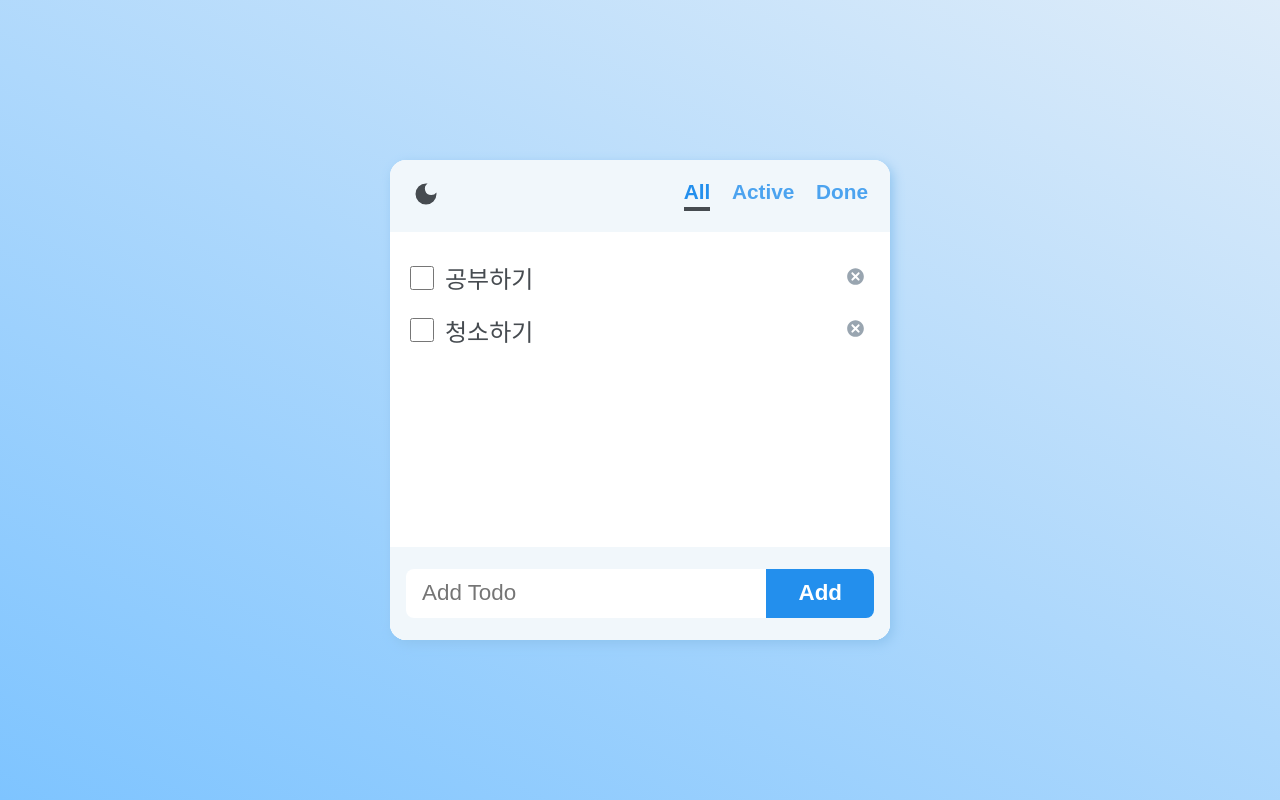
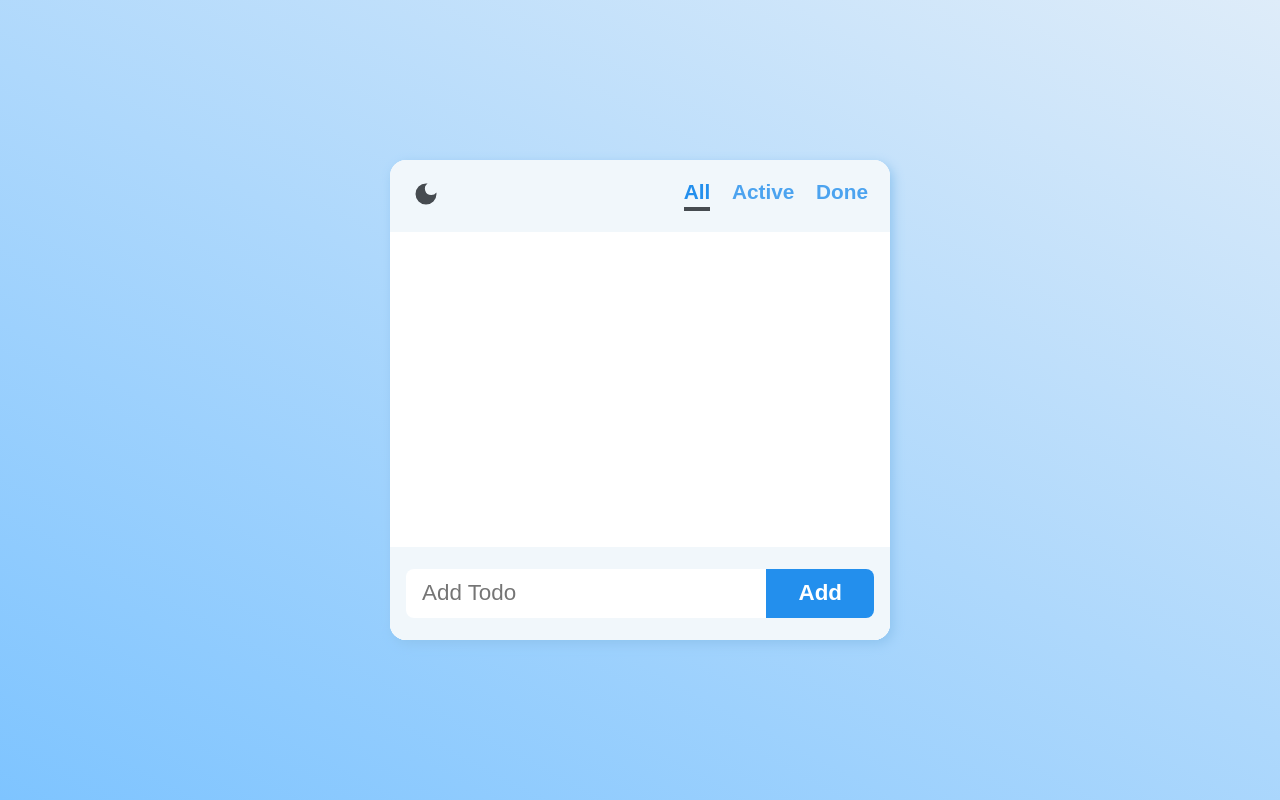
Before and after one commit to dazzel3/react-todo-dream-coding, a React (Create React App) app: page / in a window 1280 px wide. Built offline with nearby package versions, Linux system fonts and the light colour scheme.

Commit message:
feat: use localStorage for maintaining TodoList

```diff
--- a/src/components/TodoList/TodoList.jsx
+++ b/src/components/TodoList/TodoList.jsx
@@ -1,13 +1,14 @@
-import React, { useState } from 'react';
+import React, { useEffect, useState } from 'react';
 import styles from './TodoList.module.css';
 import AddTodo from '../AddTodo/AddTodo';
 import Todo from '../Todo/Todo';
 
 export default function TodoList({ filter }) {
-  const [todos, setTodos] = useState([
-    { id: '1', text: '공부하기', status: 'active' },
-    { id: '2', text: '청소하기', status: 'active' },
-  ]);
+  const [todos, setTodos] = useState(getTodos);
+
+  useEffect(() => {
+    localStorage.setItem('TodoList', JSON.stringify(todos));
+  }, [todos]);
 
   const handleAdd = (todo) => setTodos([...todos, todo]);
   const handleDelete = (todo) =>
@@ -20,7 +21,8 @@
   return (
     <section className={styles.section}>
       <ul className={styles.list}>
-        {filtered.map((item) => (
+        {filtered.length > 0 &&
+          filtered.map((item) => (
             <Todo
               key={item.id}
               todo={item}
@@ -34,6 +36,11 @@
   );
 }
 
+function getTodos() {
+  const todos = localStorage.getItem('TodoList');
+  return todos ? JSON.parse(todos) : [];
+}
+
 function getFilteredItems(todos, filter) {
   if (filter === 'all') {
     return todos;
```
Lines whose indentation alone changed are shown as unchanged.
